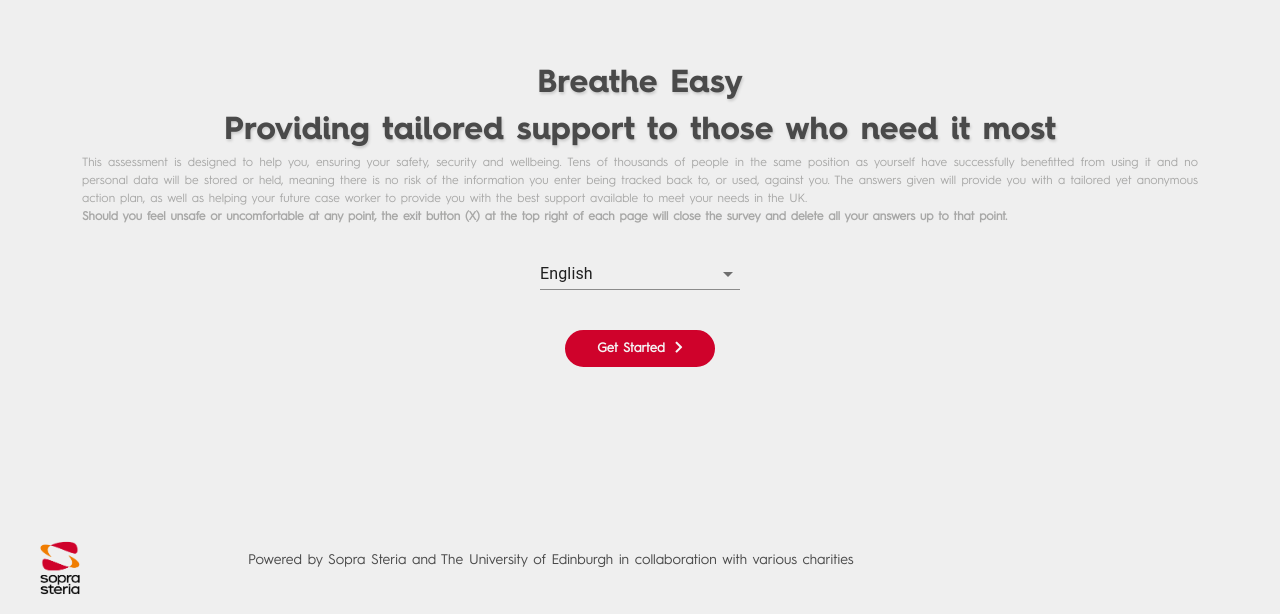
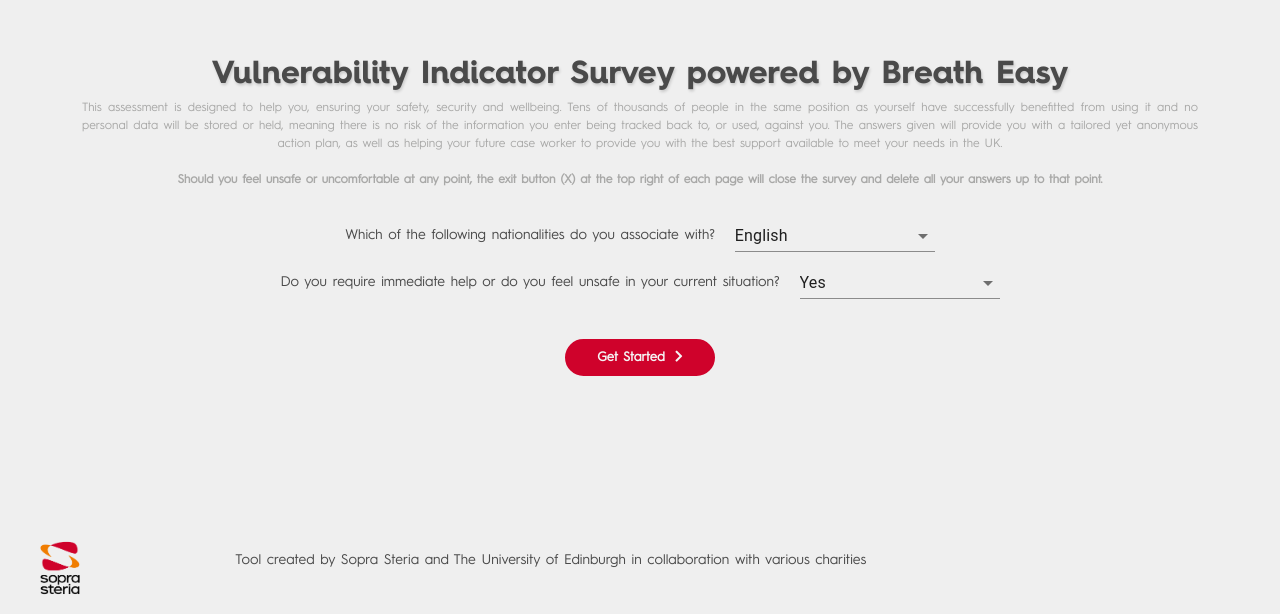
Before and after one commit to COVID19-FINDER-TOOL/ccu-be-partnerrepo-frontend, a React (Create React App) app: page / in a window 1280 px wide. Shown: the part 186-800 px from the top of the page. Built offline with nearby package versions, Linux system fonts and the light colour scheme; no server answers; a web font is replaced by a local one.

Commit message:
all changes assigned to sachin

```diff
--- a/src/Components/Chatbot/Chatbot.js
+++ b/src/Components/Chatbot/Chatbot.js
@@ -117,7 +117,7 @@
     }
 
     saveQuestion = (data, response, notFetch) => {
-        // console.log(data)
+        // console.log(this.state.section, this.state.data.metadata[4]?.value, 'sachin')
         console.log(data,response, notFetch,'Save Button');
         var dataBody = {}
         var kb = this.state.disagree ? "kb5" : data.metadata.find((x) => x.name === "idprefix") ? data.metadata.find((x) => x.name === "idprefix").value : "kb0";
@@ -628,6 +628,8 @@
         else {
 
                 const radios = prompts.map((x, index) => {
+
+
                     let checked = res && (x.qnaId == res.answer_id.toString().substring(4)) && (x.displayText == res.descriptive_answer) ? "checked" : false
 
                     if(this.state.queryIndex === 0 && selectedJourneys != undefined) {
@@ -637,14 +639,14 @@
                     }
                     return (
                         <CustomRadio section={this.state.section}
-                            ind = {this.state.queryIndex}
+                            ind = {1}
                             radioLabel={x.displayText}
                             display={this.state.section == 4 && this.state.selectedJourneys.length !==0 ? false : true}
                             id={x.qnaId} key={x.qnaId}
                             name={id}
                             onClick={this.handleRadio}
-                            checked={ checked}
-                            isCheckBox={this.state.queryIndex === 0 ? true : false}/>
+                            checked={checked}
+                            isCheckBox={this.state.queryIndex === 0 ? false : false}/>
                     )
                 })
                 return (radios);
@@ -928,11 +930,25 @@
 
     }
 
+    gotoChatBot = () => {
+        window.location.reload();
+
+    }
+
     backToWelcome = () => {
         this.setState(() => {
             return {
                 showHomeModal: true,
                 gotoHomeText: litrals.gotoHomeForWelcome
+            }
+        })
+    }
+
+    backToChatbot = () => {
+        this.setState(() => {
+            return {
+                showHomeModal: true,
+                gotoHomeText: litrals.gotoHomeForChatbot
             }
         })
     }
@@ -952,7 +968,6 @@
     }
 
     render() {
-
         let metaIndex = this.state.data.metadata?.find((x) => x.name === "topic")
         const topic = this.state.data.metadata ? metaIndex ? metaIndex.value : 0 : 0;
 
@@ -963,6 +978,13 @@
         var { responseStack, questionStack } = CREATEJOURNEY ? CREATEJOURNEY : []
         const btn = (
         <div className={classes.buttonpanel}> <div style={{ width: "100%", marginTop: "1rem", display: this.state.showFeedback ? "none" : "flex" }}>
+            {this.state.section !== 1 && this.state.section !== 0 ?
+                <CustomButton type="submit"
+                    float={"left"}
+                    onClick={this.gotoChatBot}
+                    data={litrals.buttons.retry}>
+                </CustomButton> : ''
+            }
             {this.state.section > 0 && this.state.showBack && responseStack?.length ? <CustomButton type="submit" float={"left"} onClick={this.handleBack} data={litrals.buttons.backNav}></CustomButton> : ""}
             {this.state.section < 2 ?
                 <CustomButton type="submit"
@@ -1039,7 +1061,7 @@
                 </MenuProvider>
                 :
                 <div className={classes.backgrondImage}>
-                    <Header showCloseIcon={this.state.showCloseIcon} backToWelcome={this.backToWelcome} heading={this.state.section} showHomeModal={this.showHomeModal} ></Header>
+                    <Header showCloseIcon={this.state.showCloseIcon} uniqueId={this.state.data.metadata?.length && this.state.data.metadata[4]?.value} backToWelcome={this.backToWelcome} heading={this.state.section} showHomeModal={this.showHomeModal} ></Header>
                     <ConfirmationModal modalFooter="dualButton" message={this.state.gotoHomeText} showModal={this.state.showHomeModal} onClick={this.gotoHome} onHide={this.closeHomeModal} />
 
                     <div className={classes.chatBotRow}>
@@ -1068,7 +1090,9 @@
 
 
                         </div>
-                        {this.state.queryIndex && this.state.currentJourney && !this.state.showNextJourney ? <p className={classes.currentJourney}>Finding support related to : <span className={classes.currentJourneySpan}>{this.state.currentJourney}</span></p> : null}
+                        {this.state.queryIndex && this.state.currentJourney && !this.state.showNextJourney ? <p className={classes.currentJourney}>Finding support related to your situation
+                            {/* <span className={classes.currentJourneySpan}>{this.state.currentJourney}</span> */}
+                        </p> : null}
 
                         <div style={{ height: "calc(100% - 36px)", }} ref={this.myCustomHTML} id = "myCustomHTML1" className={classes.qnaContainer}>
                             <div style={{ display: this.state.showSpinner ? "block" : "none" }}>
--- a/src/Components/Chatbot/Chatbot.module.scss
+++ b/src/Components/Chatbot/Chatbot.module.scss
@@ -50,8 +50,11 @@
     margin-right: 1%;
 }
 .list{
-    font-size: 18px;
-    line-height: 40px;
+    // font-size: 18px;
+    // line-height: 40px;
+    font-size: 13px;
+    line-height: 24px;
+    color: #8f8e8e;
 }
 .actionPlanPara{
     font-size: 24px;
--- a/src/Components/CustomButton/CustomButton.js
+++ b/src/Components/CustomButton/CustomButton.js
@@ -28,10 +28,10 @@
     >
       { props.data.buttonText === "No" ? <i style={{marginRight:"10px"}} className="fas fa-chevron-right"></i> : null}
 
-      { props.data.buttonText === "Back"? <i style={{marginRight:"10px"}} className="fas fa-chevron-left"></i> : null}
+      { props.data.buttonText === "Back" ? <i style={{marginRight:"10px"}} className="fas fa-chevron-left"></i> : null}
 
       {props.data.buttonText == "Action Plan" || props.data.buttonText == "ActionPlan" ? "Next" : props.data.buttonText}
-      { props.data.buttonText !== "Back"  && props.data.buttonText !== "No" && props.data.buttonText !== "Exit" ? <i style={{marginLeft:"10px"}} className="fas fa-chevron-right"></i> : null}
+      { props.data.buttonText !== "Back"  && props.data.buttonText !== "No" && props.data.buttonText !== "Exit" && props.data.buttonText !== "Retry" ? <i style={{marginLeft:"10px"}} className="fas fa-chevron-right"></i> : null}
 
     </button>
   );
--- a/src/Components/CustomButton/CustomButton.module.scss
+++ b/src/Components/CustomButton/CustomButton.module.scss
@@ -33,6 +33,7 @@
     box-shadow: none !important;
     padding: 6px 30px !important;
     margin-right: 15px !important;
+    margin-left: 15px !important;
     line-height: 21px !important;
     text-transform: capitalize;
     font-weight: 700 !important;
--- a/src/Components/Header/Header.js
+++ b/src/Components/Header/Header.js
@@ -21,9 +21,9 @@
 }
 
 const Header = (props) => {
-    console.log(props)
+    console.log('myProps', props)
     const mobile = window.matchMedia("(max-width: 767px)").matches;
-
+    // console.log('sachin', props.uniqueId);
     return (
         <div className={classes.Header}>
 
@@ -50,10 +50,17 @@
                             <div className={classes.brandImage}>
                                 <h3 className={classes.brand}>{props.heading != undefined ? heading[props.heading] : "Welcome"}</h3>
                             </div>
+
+
                             {
                                 props.showCloseIcon ?
                                 <div className={classes.closeContainer}>
-                                    {/* I am uncomfortable with this questionnaire and would like to stop:  */}
+                                    {
+
+                                        props.heading !== 1 && props.heading !== 0 ?
+                                        <span style={{marginRight: "10px"}}>Unique Id: {props.uniqueId}</span> : ''
+
+                                    }
                                     <div className={classes.closeIcon} onClick={props.backToWelcome}>
                                         {/* <CloseIcon color="action" /> */}
                                         <CustomButton type="Submit"
--- a/src/Components/Litrals/Litrals.js
+++ b/src/Components/Litrals/Litrals.js
@@ -18,6 +18,10 @@
         },
         exit: {
             buttonText: "Exit",
+            variant: "primary",
+        },
+        retry: {
+            buttonText: "Retry",
             variant: "primary",
         },
         back: {
@@ -68,7 +72,8 @@
         heading : "Welcome to Covid-19 Support Finder",
         text0: "Breathe Easy",
         text1: "Providing tailored support to those who need it most",
-        text2: "Powered by Sopra Steria and The University of Edinburgh in collaboration with various charities",
+        textNew: "Vulnerability Indicator Survey powered by Breath Easy",
+        text2: "Tool created by Sopra Steria and The University of Edinburgh in collaboration with various charities",
         text3: "How does it work?",
         text4: "This tool has different options and information to provide emotional, health and financial support  ",
         text5: "Thank you for providing details about your situation. These are the steps you can take:",
@@ -87,6 +92,7 @@
     actionPlanPara3 : "Action plan based on insights from Citizens Advice",
     gotoHome: "If you go to home page, your current journey will be discarded.\nDo you want to continue?",
     gotoHomeForWelcome: "I am uncomfortable with this questionnaire and would like to stop",
+    gotoHomeForChatbot: "Want to change your answers? Click submit",
     gotoHomefromFeedback: "If you go to home page, your feedback will not be saved.\nDo you want to continue?",
     optionText:"You can only select one option at a time",
     errorMessage:"*Please select an option",
--- a/src/Components/WelcomePage/WelcomePage.js
+++ b/src/Components/WelcomePage/WelcomePage.js
@@ -48,6 +48,7 @@
             links: [],
             disagree: 0,
             language: 'English',
+            required: 'Yes',
             showCloseIcon: false
         }
     }
@@ -144,11 +145,20 @@
         this.setState(() => { return { part: false } })
     }
 
-    handleChange = (event) => {
+    handleLanguageChange = (event) => {
         console.log("Language",event.target.value);
         this.setState(() => {
             return {
                 language: event.target.value
+            };
+        })
+    };
+
+    handleRequireChange = (event) => {
+        console.log("Require",event.target.value);
+        this.setState(() => {
+            return {
+                required: event.target.value
             };
         })
     };
@@ -180,18 +190,23 @@
             <div className={classes.backgrondImage}>
                 {this.state.part ? <Header showCloseIcon={this.state.showCloseIcon} heading={this.state.part ? "8" : undefined} showHomeModal={this.showHomeModal}></Header> : null}
                 <Container style={{ display: !this.state.part ? "flex" : "none" }} className={classes.wlcmRow1}>
-                    <h1 className={classes.para0}>{litrals.welcome.text0}</h1>
-                    <h1 className={classes.para}>{litrals.welcome.text1}</h1>
-                    <p className={classes.disclaimerPara}>{litrals.welcome.desclaimer}<br /> <b>{litrals.welcome.desclaimerBold}</b></p>
+                    {/* <h1 className={classes.para0}>{litrals.welcome.text0}</h1>
+                    <h1 className={classes.para0}>{litrals.welcome.text1}</h1> */}
+                    <h1 className={classes.para}>{litrals.welcome.textNew}</h1>
+                    <p className={classes.disclaimerPara}>{litrals.welcome.desclaimer}<br /> <br/><b>{litrals.welcome.desclaimerBold}</b></p>
                     {/* <p className={classes.para}>{litrals.welcome.text2}</p> */}
-                    <Box sx={{ minWidth: 200, paddingTop: '1em' }}>
+                    <div className={classes.selectContainer}>
+                    <label className={classes.selectLabel}>Which of the following nationalities do you associate with?</label>
+                    <Box sx={{ width: 200, fontSize: '14px !important', flexDirection: 'column' }}>
                         <FormControl fullWidth>
+
                             <Select
                                 labelId="language-label"
                                 id="language-select"
                                 value={this.state.language}
                                 label="Language"
-                                onChange={this.handleChange}
+                                onChange={this.handleLanguageChange}
+
                             >
                                 <MenuItem value="English">English</MenuItem>
                                 <MenuItem value="Español">Español</MenuItem>
@@ -204,6 +219,26 @@
                             </Select>
                         </FormControl>
                     </Box>
+                    </div>
+                    <div className={classes.selectContainer}>
+                    <label className={classes.selectLabel}>Do you require immediate help or do you feel unsafe in your current situation?</label>
+                    <Box sx={{ width: 200, fontSize: '14px !important', flexDirection: 'column' }}>
+                        <FormControl fullWidth>
+
+                            <Select
+                                labelId="required-label"
+                                id="required-select"
+                                value={this.state.required}
+                                label="Required"
+                                onChange={this.handleRequireChange}
+
+                            >
+                                <MenuItem value="Yes">Yes</MenuItem>
+                                <MenuItem value="No">No</MenuItem>
+                            </Select>
+                        </FormControl>
+                    </Box>
+                    </div>
                     <CustomButton
                         float={"left"} type="submit"
                         width={mobile ? "100%" : ""}
--- a/src/Components/WelcomePage/WelcomePage.module.scss
+++ b/src/Components/WelcomePage/WelcomePage.module.scss
@@ -59,8 +59,24 @@
 
 .disclaimerPara{
     text-align: justify;
+    text-align-last: center;
     font-size: 12px;
     color: #a8a8a7;
+}
+
+.selectContainer{
+    display: flex;
+    justify-content: center;
+    align-items: center;
+    padding-top: 15px;
+}
+.selectLabel{
+    font-size: 14px;
+    margin-right: 20px;
+}
+
+label + .MuiInput-formControl {
+    margin-top: 0px;
 }
 
 .text3{
```
